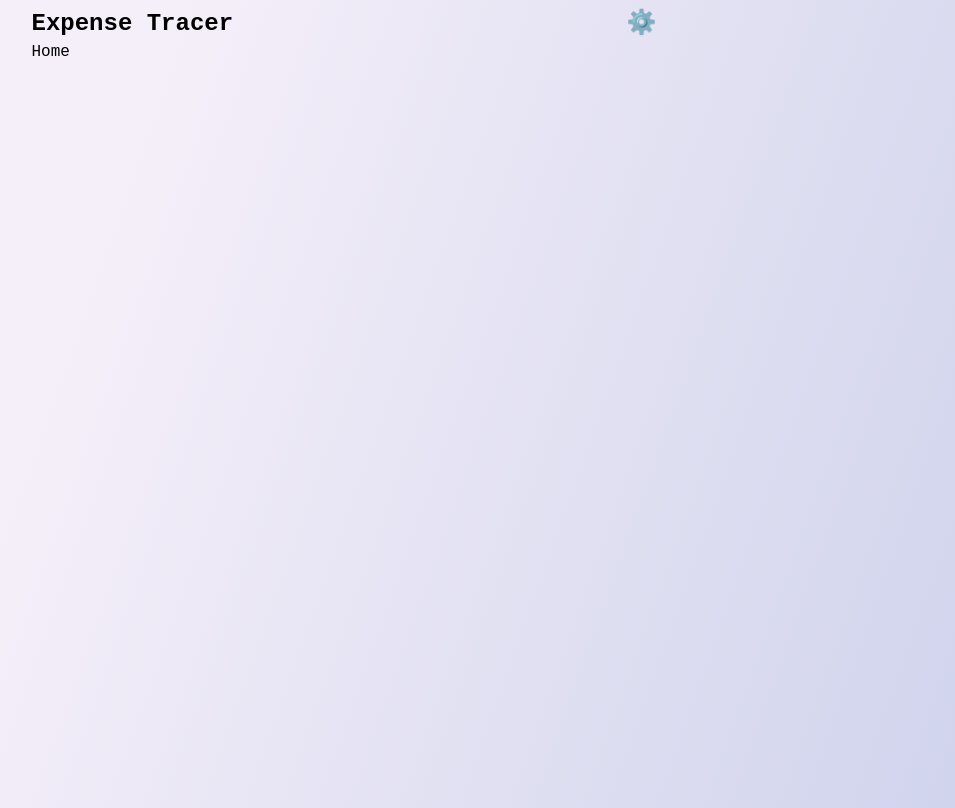
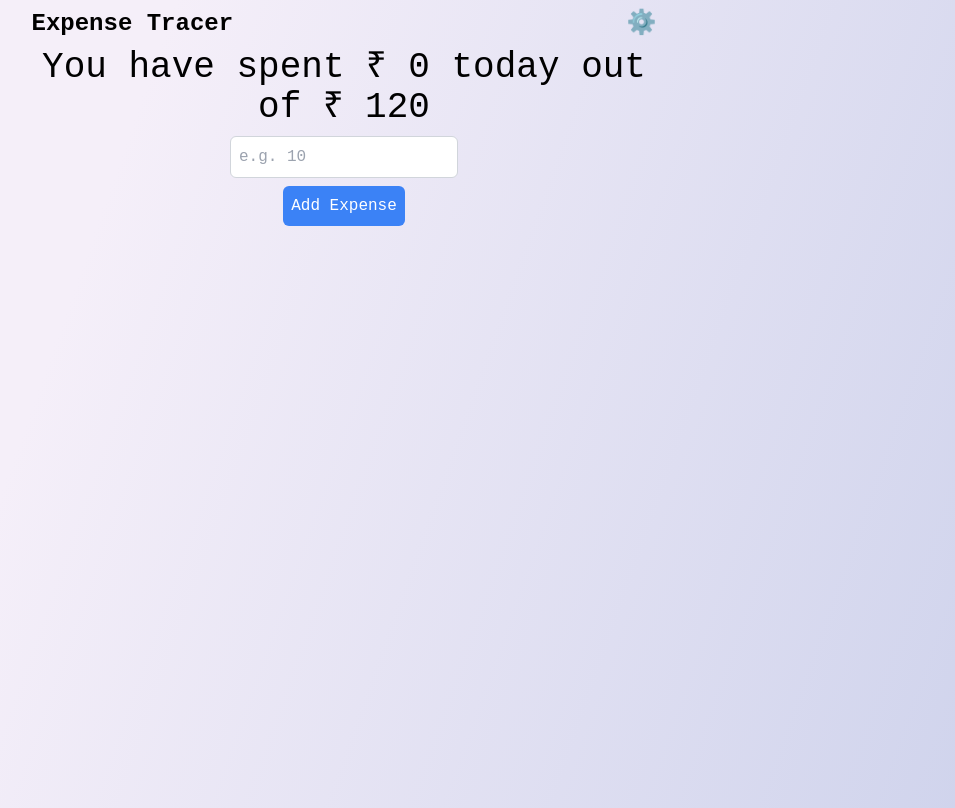
Before and after one commit to mekanhaji/ExpenseTracker, a React (Vite) app: page / in a window 1280 px wide. Shown: the whole page, without its empty margins (296-1251 px from the left). Built offline with nearby package versions, Linux system fonts and the light colour scheme.

Commit message:
feat: implement expense tracking feature in Home component

```diff
--- a/src/pages/home/index.tsx
+++ b/src/pages/home/index.tsx
@@ -1,9 +1,44 @@
+import { useState } from "react";
 import AppLayout from "../../layout";
 
+const DAILY_LIMIT = 120;
+const CURRENCY = "₹";
+
 const Home = () => {
+  const [currentExpense, setCurrentExpense] = useState<number>(0);
+
+  const onSubmit = (e: React.FormEvent<HTMLFormElement>) => {
+    e.preventDefault();
+    const form = e.target as HTMLFormElement;
+    const input = form.querySelector("input") as HTMLInputElement;
+    const expense = parseInt(input.value, 10);
+    if (isNaN(expense)) {
+      alert("Please enter a valid number");
+      return;
+    }
+    setCurrentExpense(currentExpense + expense);
+    input.value = "";
+  };
+
   return (
     <AppLayout>
-      <h1>Home</h1>
+      <main className="my-2">
+        <h1 className="text-center text-4xl">
+          You have spent {CURRENCY} {currentExpense} today out of {CURRENCY}{" "}
+          {DAILY_LIMIT}
+        </h1>
+
+        <form className="flex flex-col items-center" onSubmit={onSubmit}>
+          <input
+            type="text"
+            placeholder={"e.g. 10"}
+            className="p-2 my-2 border border-gray-300 rounded-md max-w-[420px]"
+          />
+          <button className="p-2 bg-blue-500 text-white rounded-md max-w-[200px]">
+            Add Expense
+          </button>
+        </form>
+      </main>
     </AppLayout>
   );
 };
```
